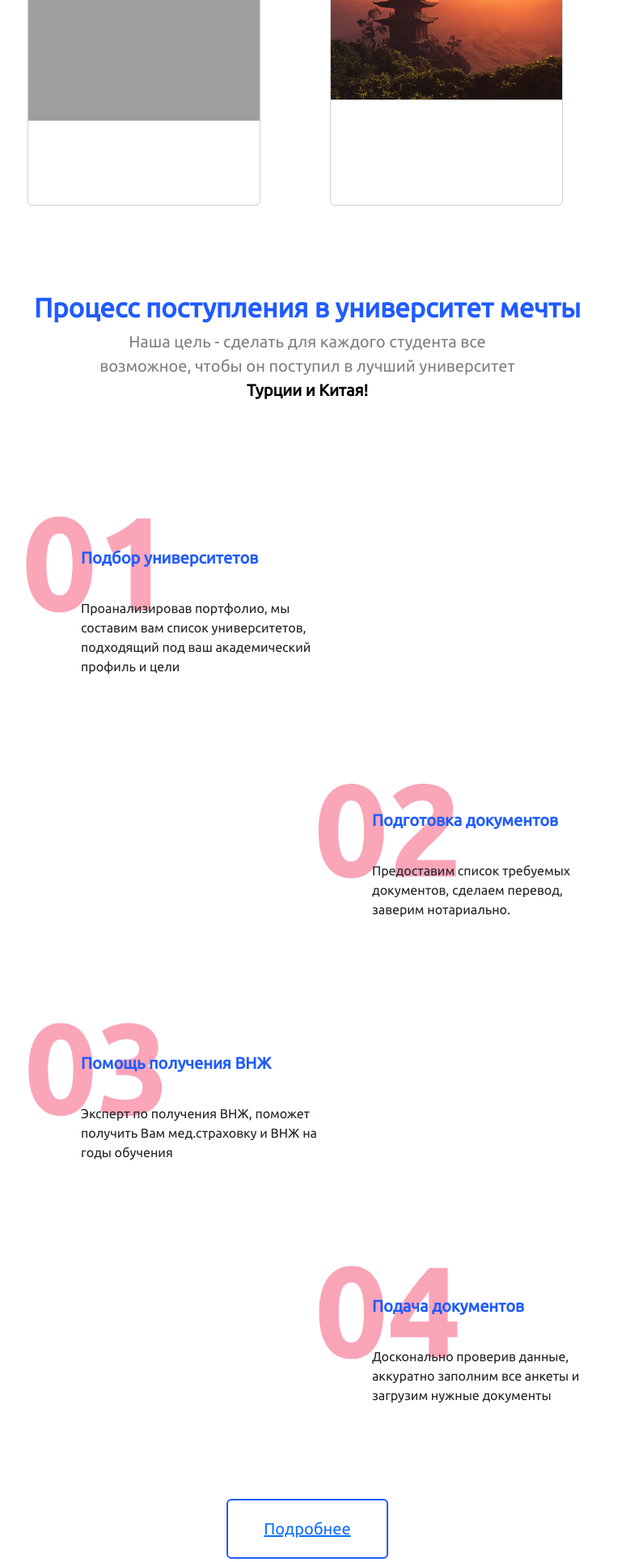
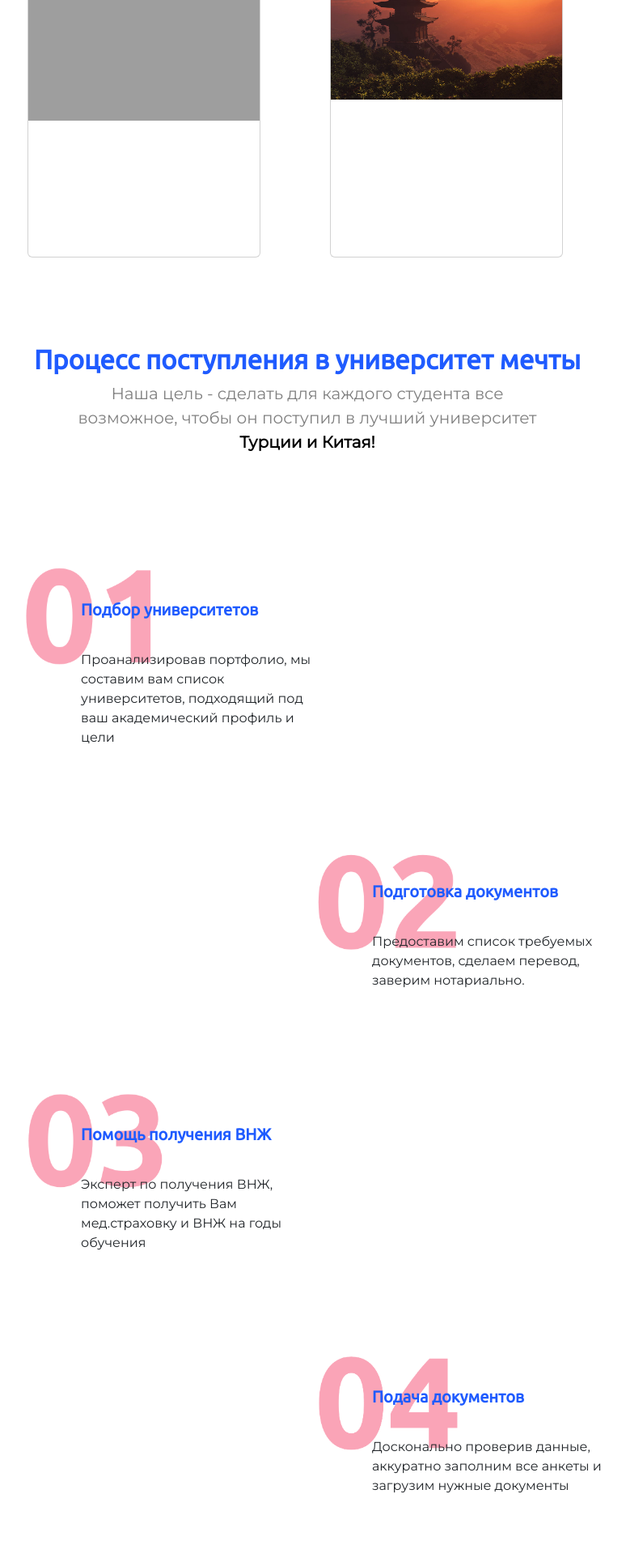
Before and after one commit to Yerassyliitu/turkdunyasi, a Django app: page / in a window 1280 px wide. Shown: the part 1157-3086 px from the top of the page at 81% size, without its empty margins (260-1034 px from the left). Run offline with Django 4.2, Linux system fonts and the light colour scheme; data that the repository does not hold is empty; some libraries are stand-ins or nearby versions; grey boxes are pictures that could not be loaded.

Commit message:
card done full

```diff
--- a/index/templates/index/index.html
+++ b/index/templates/index/index.html
@@ -23,10 +23,10 @@
       <div class="collapse navbar-collapse justify-content-between" id="navbarNav">
         <ul class="navbar-nav">
           <li class="nav-item active">
-            <a class="nav-link navfirst" href="#">Подборка университета<span class="sr-only">(current)</span></a>
+            <strong><a class="nav-link navfirst" href="#">Подборка университета<span class="sr-only">(current)</span></a></strong>
           </li>
           <li class="nav-item">
-            <a class="nav-link" href="#">Процесс поступления</a>
+            <strong><a class="nav-link" href="#">Процесс поступления</a></strong>
           </li>
         </ul>
         <ul class="navbar-nav">
@@ -69,7 +69,7 @@
           <ul class="sec3-list">
             <div class="row">
               <div class="col-md-6 col-sm-12">
-                <div class="card" style="width: 18rem; height:20rem;">
+                <div class="card" style="width: 18rem; height:24rem;">
                   <img class="card-img-top" src="{% static 'image/ISTANBUL.jpg' %}" alt="Card image cap">
                   <div class="card-body">
                     {% for turk in turkey_universities %}
@@ -79,7 +79,7 @@
                 </div>
               </div>
               <div class="col-md-6 col-sm-12">
-                <div class="card" style="width: 18rem; height:20rem;">
+                <div class="card" style="width: 18rem; height:24rem;">
                   <img class="card-img-top" src="{% static 'image/Places-in-China.jpg' %}" alt="Card image cap">
                   <div class="card-body">
                     {% for china in china_universities %}
@@ -91,6 +91,7 @@
             </div>
           </ul>
         </div>
+      </div>
     <section id="section3">
     <div id="admission" class="section-4">
       <div class="title lazy-load">
@@ -122,7 +123,7 @@
         </div>
       </div>
     </div>
-      <a href="{% url 'client_form' %}"><button type="button" class="btn btn-link more-btn lazy-load">  Подробнее  </button></a>
+      <a href="{% url 'client_form' %}"><button style="text-decoration: none;" type="button" class="btn btn-link more-btn lazy-load">  Подробнее  </button></a>
 
 
 <!--      <div class="video-section">-->
@@ -142,7 +143,7 @@
         <p> </p><br>
         <p> </p><br>
         <p> </p><br>
-        <a href="{% url 'client_form' %}"><button type="button" class="btn btn-link">  записаться на консультацию  </button></a>
+        <a href="{% url 'client_form' %}"><button style="text-decoration: none;" type="button" class="btn btn-link">  записаться на консультацию  </button></a>
       </div>
 
       <div class="section-6 lazy-load">
@@ -161,7 +162,7 @@
 
           <div class="form col-md-6">
             <p> </p><br>
-            <a href="{% url 'client_form' %}"><button type="button" class="btn btn-link nav-btn">Консультация</button></a>
+            <a href="{% url 'client_form' %}"><button style="text-decoration: none; border: 1px solid black;" type="button" class="btn btn-link nav-btn">Консультация</button></a>
           </div>
         </div>
       </div>
--- a/static/css/main.css
+++ b/static/css/main.css
@@ -1,11 +1,12 @@
 .main-text{
     font-family: 'Ubuntu', sans-serif;
 }
-
-a, button {
+a{
   text-decoration: none;
 }
-
+strong{
+  font-weight: 800;
+}
 body{
     font-family: 'Montserrat', sans-serif;
 }
```
